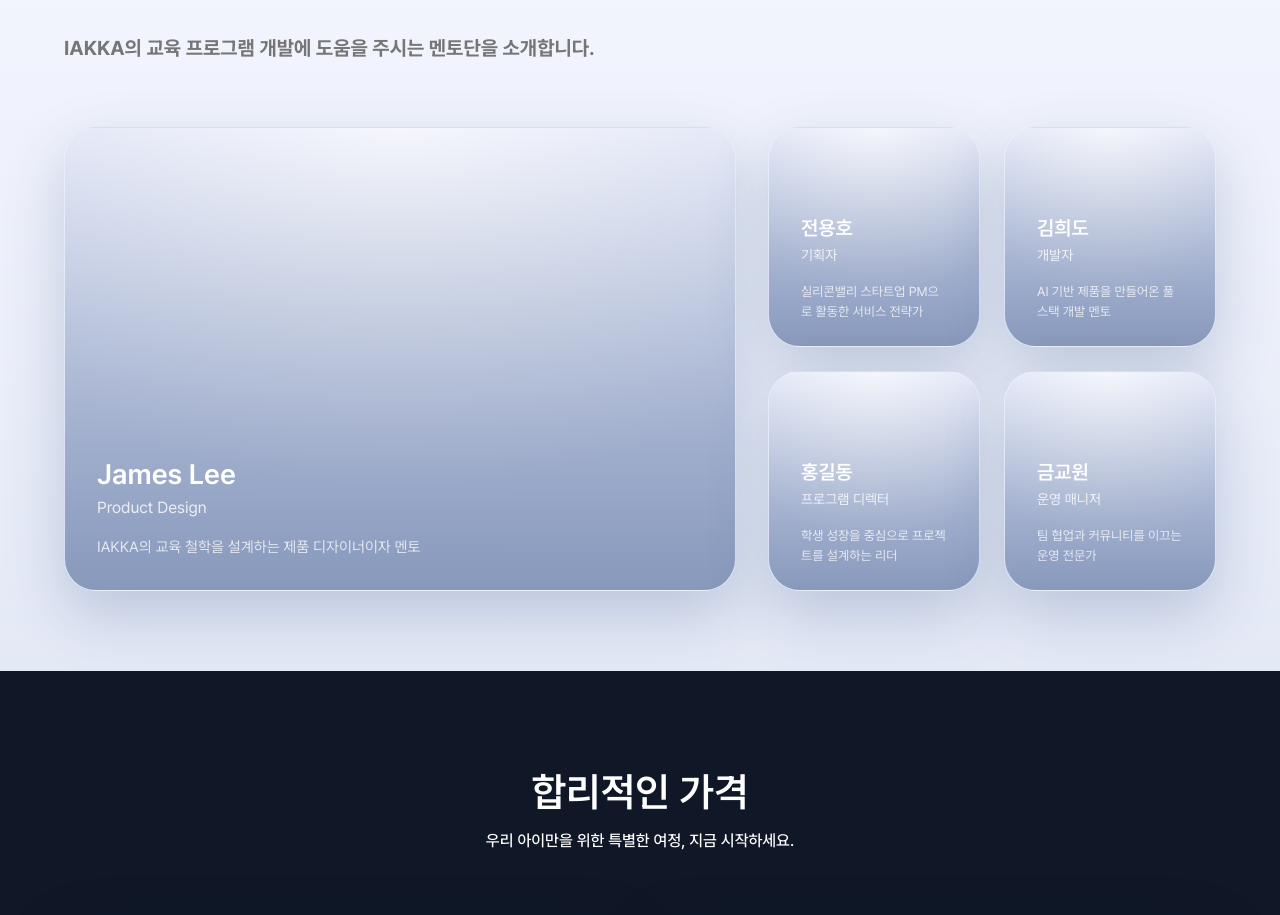
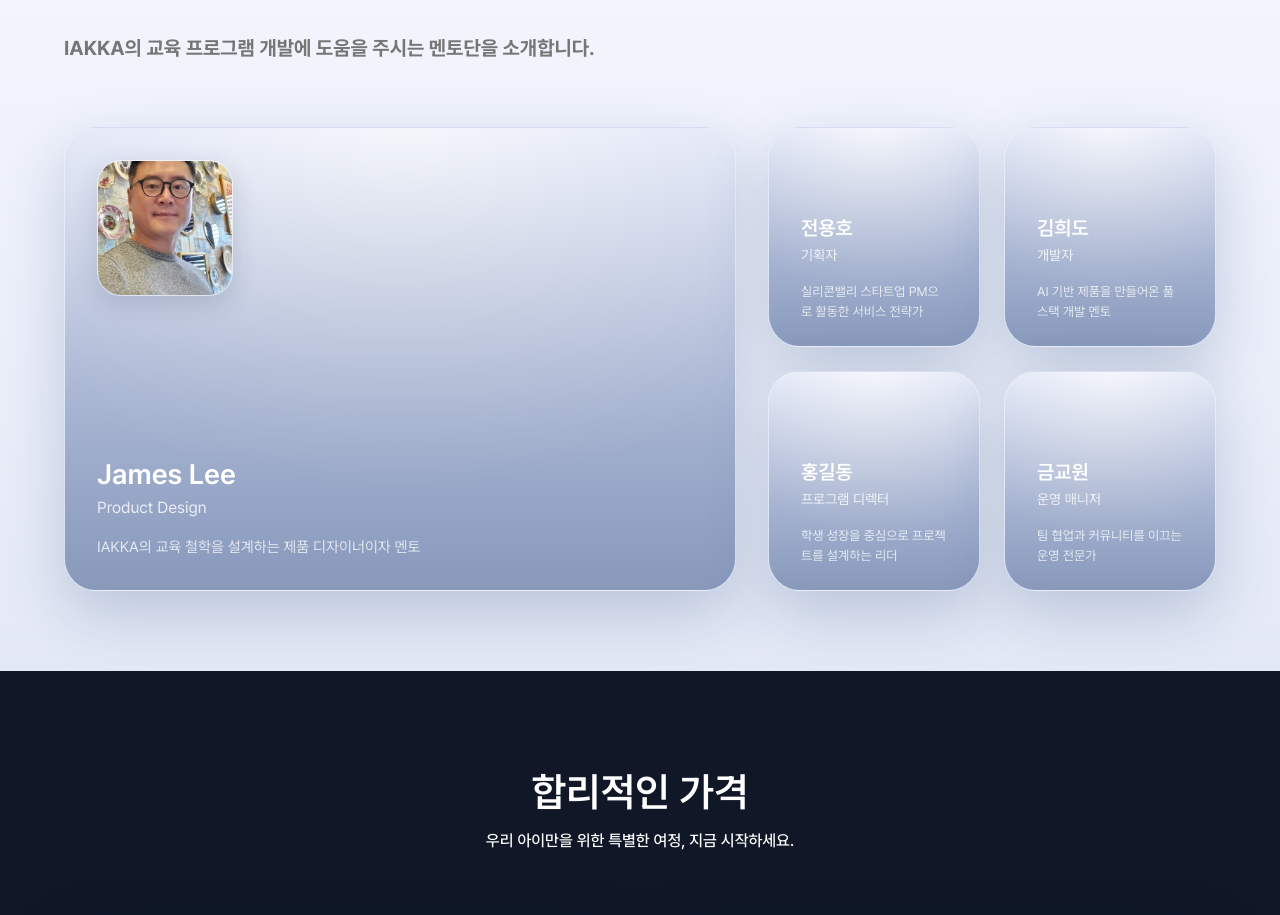
Before and after one commit to WithM2/iakkaweb, a Next.js app: page /ko in a window 1280 px wide. Shown: the part 3121-4036 px from the top of the page. Built offline with nearby package versions, Linux system fonts and the light colour scheme.

Commit message:
Add James Lee mentor image reference

```diff
--- a/src/components/ko/MentorShowcaseSection.tsx
+++ b/src/components/ko/MentorShowcaseSection.tsx
@@ -1,4 +1,6 @@
 "use client";
+
+import Image from "next/image";
 
 interface MentorProfile {
   id: string;
@@ -8,6 +10,11 @@ interface MentorProfile {
   education?: string[];
   experience?: string[];
   featured?: boolean;
+  /**
+   * `public/images/person` 폴더에 있는 파일명을 입력하세요.
+   * 예) "james-lee.jpg" → `/public/images/person/james-lee.jpg`
+   */
+  imageFileName?: string;
 }
 
 const mentors: MentorProfile[] = [
@@ -27,6 +34,7 @@ const mentors: MentorProfile[] = [
       "前 마이크로소프트, Lead UX",
     ],
     featured: true,
+    imageFileName: "JamesLee.jpg",
   },
   {
     id: "jun-yongho",
@@ -73,6 +81,10 @@ const mentors: MentorProfile[] = [
 
 function MentorCard({ profile }: { profile: MentorProfile }) {
   const isFeatured = profile.featured;
+  const imageSrc = profile.imageFileName
+    ? `/images/person/${profile.imageFileName}`
+    : undefined;
+  const hasImage = Boolean(imageSrc);
   return (
     <article
       className={`group relative flex h-full flex-col overflow-hidden rounded-[32px] border border-white/40 bg-[linear-gradient(180deg,#dde3f6_0%,#b8c7e8_100%)] shadow-[0_24px_60px_rgba(38,68,120,0.22)] transition-transform duration-300 hover:-translate-y-1 ${
@@ -89,10 +101,26 @@ function MentorCard({ profile }: { profile: MentorProfile }) {
       />
 
       <div
-        className={`relative z-10 flex flex-1 flex-col justify-end px-6 py-6 text-white transition-opacity duration-200 group-hover:opacity-0 md:px-8 ${
-          isFeatured ? "md:py-8" : "md:py-6"
-        }`}
+        className={`relative z-10 flex flex-1 flex-col px-6 py-6 text-white transition-opacity duration-200 group-hover:opacity-0 md:px-8 ${
+          hasImage ? "justify-between" : "justify-end"
+        } ${isFeatured ? "gap-6 md:py-8" : "gap-4 md:py-6"}`}
       >
+        {imageSrc ? (
+          <div className="flex justify-center md:justify-start">
+            <div className="relative h-[116px] w-[116px] overflow-hidden rounded-[24px] border border-white/40 bg-white/10 shadow-[0_8px_24px_rgba(28,43,75,0.16)] md:h-[136px] md:w-[136px]">
+              <Image
+                src={imageSrc}
+                alt={`${profile.name} 프로필 이미지`}
+                fill
+                sizes="(min-width: 768px) 136px, 116px"
+                className="object-cover"
+                priority={isFeatured}
+              />
+            </div>
+          </div>
+        ) : null}
+
+        <div>
           <div
             className={`font-semibold ${
               isFeatured
@@ -119,10 +147,24 @@ function MentorCard({ profile }: { profile: MentorProfile }) {
             {profile.tagline}
           </p>
         </div>
+      </div>
 
       <div className="absolute inset-0 opacity-0 transition-opacity duration-200 group-hover:opacity-100">
         <div className="flex h-full flex-col justify-between rounded-[32px] bg-[#353C48]/90 px-6 py-6 text-white md:px-7 md:py-7">
-          <div>
+          <div className="space-y-5">
+            {imageSrc ? (
+              <div className="flex justify-center md:justify-start">
+                <div className="relative h-[108px] w-[108px] overflow-hidden rounded-[24px] border border-white/30 bg-white/5 shadow-[0_6px_20px_rgba(0,0,0,0.25)] md:h-[126px] md:w-[126px]">
+                  <Image
+                    src={imageSrc}
+                    alt={`${profile.name} 프로필 이미지`}
+                    fill
+                    sizes="(min-width: 768px) 126px, 108px"
+                    className="object-cover"
+                  />
+                </div>
+              </div>
+            ) : null}
             <div
               className={`font-semibold ${
                 isFeatured
@@ -139,7 +181,7 @@ function MentorCard({ profile }: { profile: MentorProfile }) {
 
           <div
             className={`mt-5 space-y-5 text-[13px] leading-[20px] text-white/85 ${
-              isFeatured ? "md:mt-8" : "md:mt-6"
+              isFeatured ? "md:mt-6" : "md:mt-4"
             }`}
           >
             {profile.education && profile.education.length > 0 ? (
```
Lines whose indentation alone changed are shown as unchanged.
